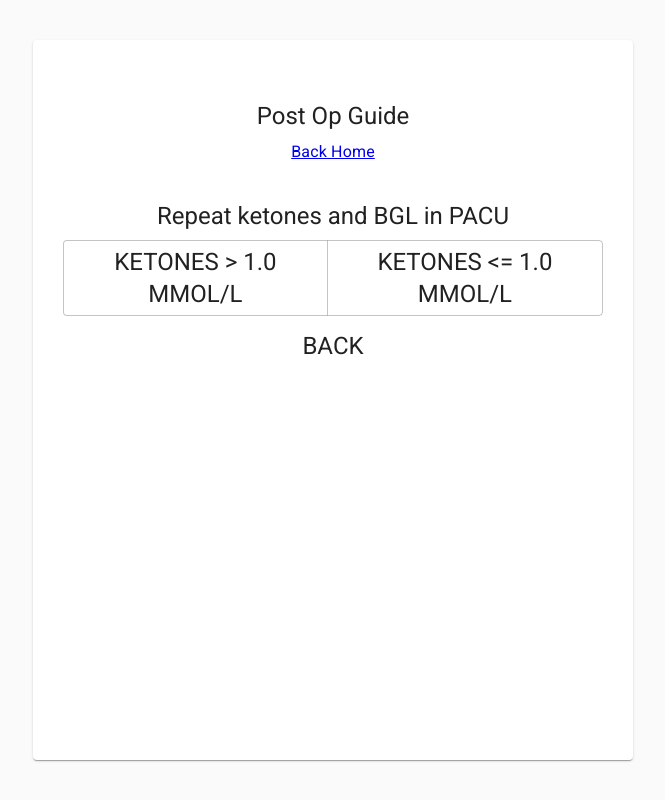
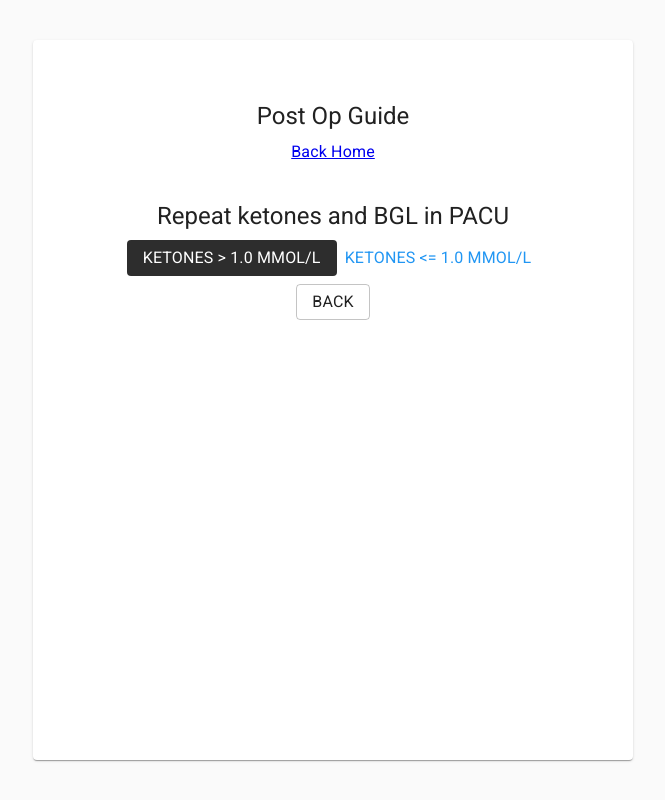
Before and after one commit to miamollie/ohnogliflozins, a Next.js app: page /postop in a window 1280 px wide. Both pictures are taken after a click on the button "NEXT". Shown: the whole page, without its empty margins (307-972 px from the left). Built offline with nearby package versions, Linux system fonts and the light colour scheme.

Commit message:
Use ResultCard

```diff
--- a/components/QuestionCard.tsx
+++ b/components/QuestionCard.tsx
@@ -2,7 +2,6 @@ import * as React from 'react';
 import Typography from '@material-ui/core/Typography';
 import Button from '@material-ui/core/Button';
 import Box from '@material-ui/core/Box';
-import ButtonGroup from '@material-ui/core/ButtonGroup';
 
 interface ActionType {
   copy: string;
@@ -20,30 +19,24 @@ function QuestionCard({
   secondaryAction?: ActionType;
   returnToPrevState?: () => void;
 }) {
-  function handleClick() {
-    console.log('what');
-    primaryAction.action();
-  }
   return (
     <section>
       <Typography variant="h5" component="h2" gutterBottom>
         {question}
       </Typography>
       <Box mb={1}>
-        <ButtonGroup>
-          <Button onClick={handleClick}>
-            <Typography variant="h5">{primaryAction.copy}</Typography>
+        <Button color="primary" variant="contained" disableElevation onClick={primaryAction.action}>
+          <Typography variant="body1">{primaryAction.copy}</Typography>
+        </Button>
+        {secondaryAction && (
+          <Button color="secondary" onClick={secondaryAction.action}>
+            <Typography variant="body1">{secondaryAction.copy}</Typography>
           </Button>
-          {secondaryAction && (
-            <Button onClick={secondaryAction.action}>
-              <Typography variant="h5">{secondaryAction.copy}</Typography>
-            </Button>
-          )}
-        </ButtonGroup>
+        )}
       </Box>
       {returnToPrevState && (
-        <Button onClick={returnToPrevState}>
-          <Typography variant="h5">Back</Typography>
+        <Button variant="outlined" onClick={returnToPrevState}>
+          <Typography variant="body1">Back</Typography>
         </Button>
       )}
     </section>
@@ -51,5 +44,3 @@ function QuestionCard({
 }
 
 export default QuestionCard;
-
-//TODO reset machine if type is final && start again
--- /dev/null
+++ b/components/ResultCard.tsx
@@ -0,0 +1,47 @@
+import * as React from 'react';
+import Typography from '@material-ui/core/Typography';
+import Button from '@material-ui/core/Button';
+import Box from '@material-ui/core/Box';
+import { makeStyles } from '@material-ui/core/styles';
+
+const useStyles = makeStyles((theme: any) => ({
+  card: {
+    border: '3px solid',
+    borderRadius: '8px',
+    padding: '30px',
+  },
+}));
+
+const resultColorMap: Record<string, string> = {
+  DKA: 'red',
+  cancel: 'red',
+  inpatient: 'orange',
+  contactEndo: 'orange',
+  discharge: 'green',
+  proceed: 'green',
+};
+
+function ResultCard({
+  result,
+  children,
+  tryAgain,
+}: {
+  result: string;
+  children: React.ReactNode;
+  tryAgain: () => void;
+}) {
+  const classes = useStyles();
+  return (
+    <section style={{ borderColor: resultColorMap[result] }} className={classes.card}>
+      <Typography variant="h5" component="h2" gutterBottom>
+        {result.toUpperCase()}
+      </Typography>
+      <Box mb={1}>{children}</Box>
+      <Button variant="outlined" onClick={tryAgain}>
+        <Typography variant="body1">Start again</Typography>
+      </Button>
+    </section>
+  );
+}
+
+export default ResultCard;
--- a/pages/postop.tsx
+++ b/pages/postop.tsx
@@ -3,6 +3,7 @@ import { useMachine } from '@xstate/react';
 import { postOpMachine } from '../machines';
 import Layout from '../components/Layout';
 import QuestionCard from 'components/QuestionCard';
+import ResultCard from 'components/ResultCard';
 
 function PostOp() {
   const [state, send] = useMachine(postOpMachine);
@@ -15,6 +16,9 @@ function PostOp() {
   }
   function sendNo() {
     send('NO');
+  }
+  function sendReset() {
+    send('RESET');
   }
 
   function renderCurrentStep() {
@@ -57,25 +61,25 @@ prescribed a SGLT2i"
 
       case 'inpatient':
         return (
-          <div color="red">
+          <ResultCard result="inpatient" tryAgain={sendReset}>
             Recheck ketones and BGL every: - 1 hour in PACU then - 2 hourly on ward for 8 hours then - 4 hourly until
             eating and drinking normally again
-          </div>
+          </ResultCard>
         );
       case 'DKA':
         return (
-          <div color="red">
+          <ResultCard result="DKA" tryAgain={sendReset}>
             Suspect DKA. Contact endocrinology, start DKA insulin/dextrose infusion, Consider HDU Bed
-          </div>
+          </ResultCard>
         );
       case 'discharge':
         return (
-          <div color="green">
+          <ResultCard result="discharge" tryAgain={sendReset}>
             BGL and ketone every 2 hours until eating and drinking normally. Consider 50 ml 50% dextrose and 2-4 units
             insulin bolus to facilitate ketone clearance. This should be followed by BGL & ketone check at 15 minutes
             and then hourly, and VBG (for potassium) 1 hour later. Consider overnight admission if vomiting / poor oral
             intake and persistent ketosis Resume SGLT2i when appropriate*
-          </div>
+          </ResultCard>
         );
       default:
         return null;
```
Also changed, not shown: pages/preop.tsx (+14 -9 lines).
